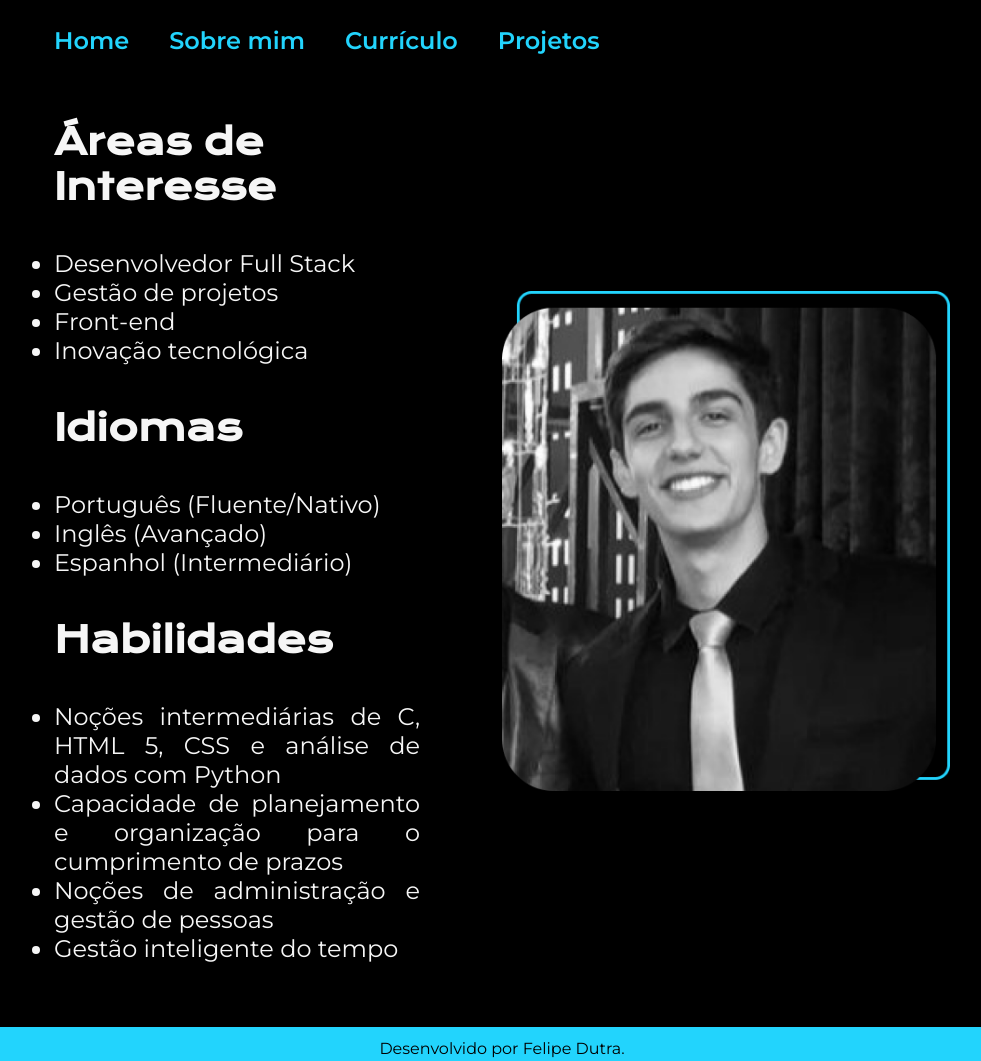
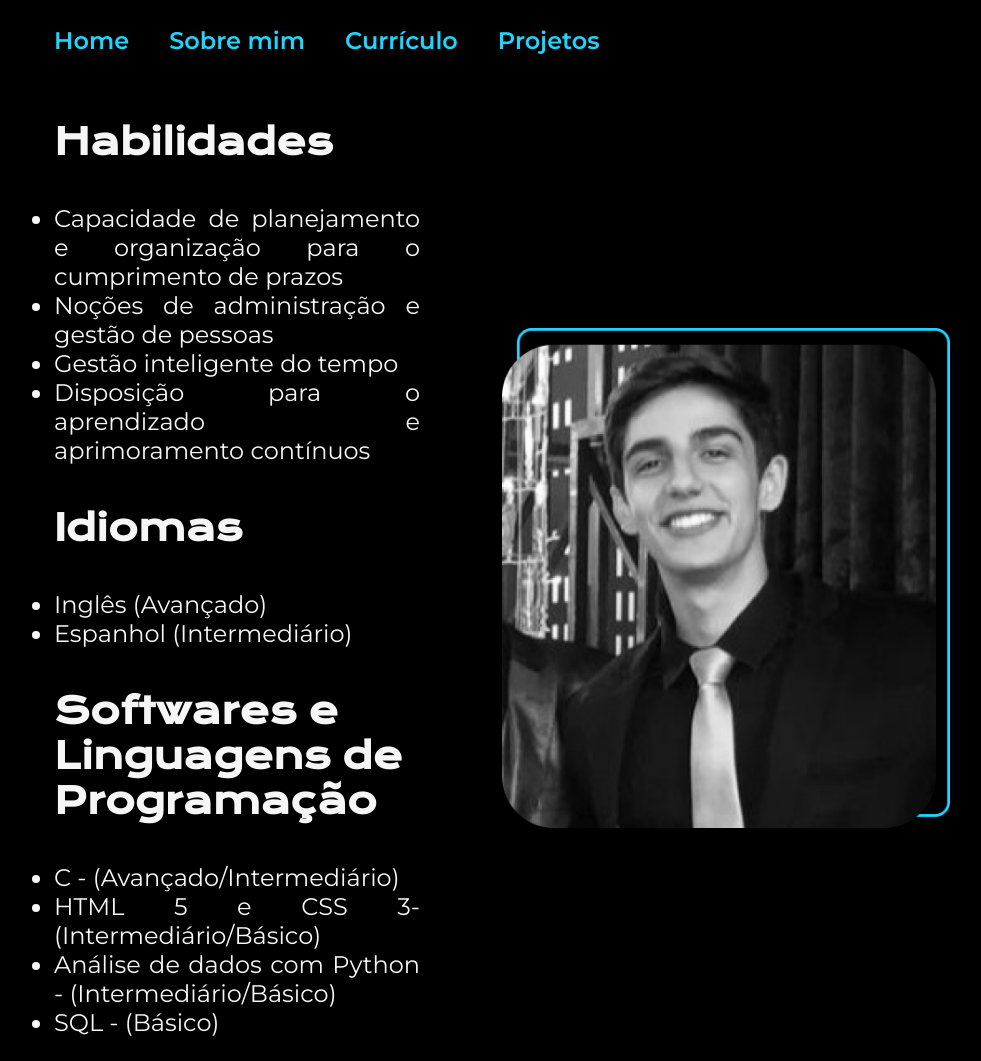
Before and after one commit to Bullsyeswild/page_html, a plain HTML site: page Page HTML/curriculo.html in a window 1280 px wide. Shown: the top 1061 px of the page, without its empty margins (138-1119 px from the left). Drawn offline with nearby package versions, Linux system fonts and the light colour scheme.

Commit message:
Update curriculo.html

```diff
--- a/Page HTML/curriculo.html
+++ b/Page HTML/curriculo.html
@@ -18,25 +18,24 @@
     </header>
     <main class="apresentacao">
         <section class="apresentacao__conteudo">
-            <h1 class="apresentacao__conteudo__titulo"> Áreas de Interesse </h1>
+            <h1 class="apresentacao__conteudo__titulo"> Habilidades </h1>
             <ul class="apresentacao__conteudo__texto">
-                <li> Desenvolvedor Full Stack </li>
-                <li> Gestão de projetos </li>
-                <li> Front-end </li>
-                <li> Inovação tecnológica </li>
+                <li> Capacidade de planejamento e organização para o cumprimento de prazos </li>
+                <li> Noções de administração e gestão de pessoas </li>
+                <li> Gestão inteligente do tempo </li>
+                <li> Disposição para o aprendizado e aprimoramento contínuos </li>
             </ul>
             <h2 class="apresentacao__conteudo__titulo"> Idiomas </h2>
                 <ul class="apresentacao__conteudo__texto">
-                    <li> Português (Fluente/Nativo) </li>
                     <li> Inglês (Avançado) </li>
                     <li> Espanhol (Intermediário) </li>
                 </ul>
-                <h3 class="apresentacao__conteudo__titulo"> Habilidades </h3>
+                <h3 class="apresentacao__conteudo__titulo"> Softwares e Linguagens de Programação </h3>
                 <ul class="apresentacao__conteudo__texto">
-                    <li> Noções intermediárias de C, HTML 5, CSS e análise de dados com Python </li>
-                    <li> Capacidade de planejamento e organização para o cumprimento de prazos </li>
-                    <li> Noções de administração e gestão de pessoas </li>
-                    <li> Gestão inteligente do tempo </li>
+                    <li> C - (Avançado/Intermediário)</li>
+                    <li> HTML 5 e CSS 3- (Intermediário/Básico)</li>
+                    <li> Análise de dados com Python - (Intermediário/Básico)</li>
+                    <li> SQL - (Básico) </li>
                 </ul>
         </section>
         <img class="apresentacao__imagem" src="./assets/dutra.png" alt="Foto do Felipe">
```
